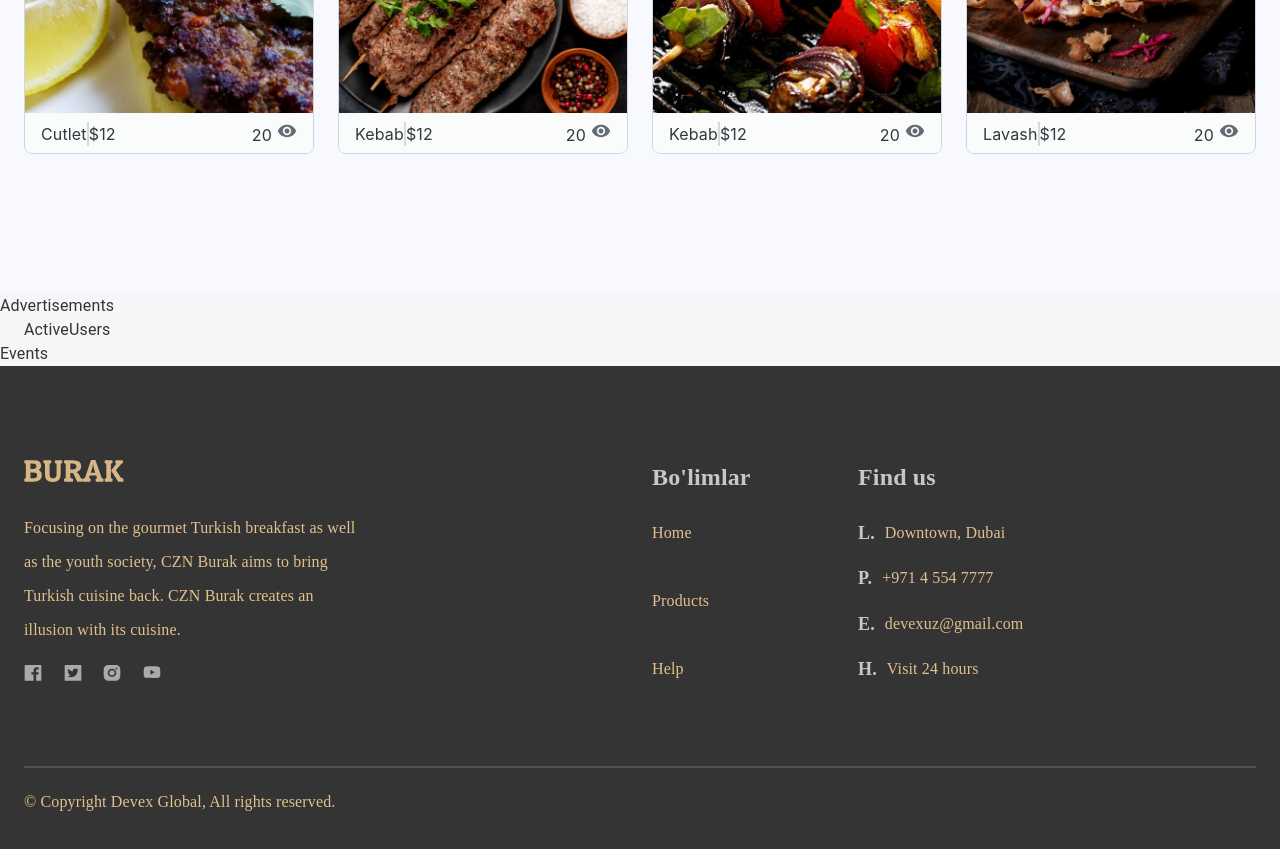
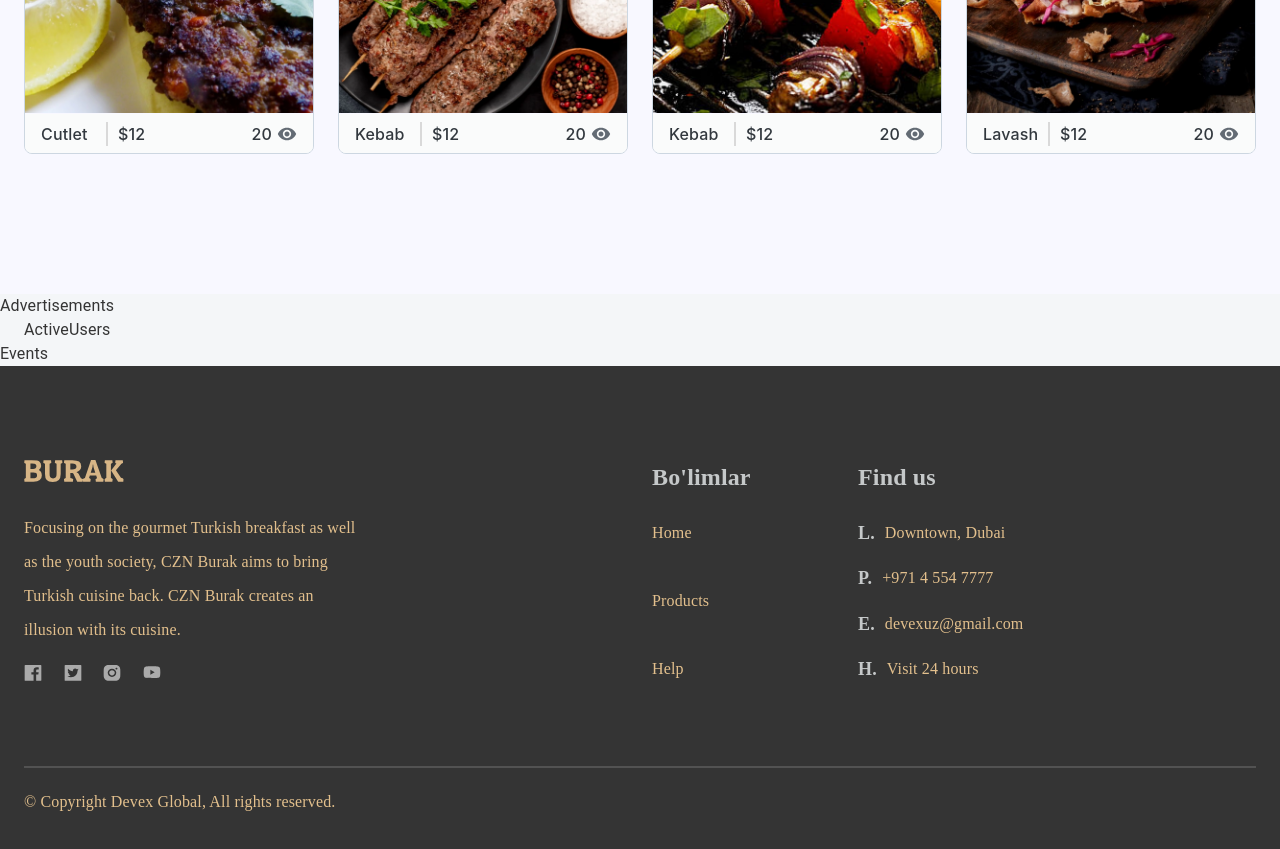
Before and after one commit to balumaqsud/burak-react-frontend, a React (Create React App) app: page / in a window 1280 px wide. Shown: the part 1900-2749 px from the top of the page. Built offline with nearby package versions, Linux system fonts and the light colour scheme.

Commit message:
fix: new dishes sectional component css updated

```diff
--- a/src/css/home.css
+++ b/src/css/home.css
@@ -172,3 +172,26 @@
   justify-content: space-between;
   align-items: center;
 }
+
+.homepage .new-products-frame .product-detail .title {
+  width: 65px;
+  font-weight: 500;
+}
+
+.homepage .new-products-frame .product-detail .price {
+  margin-left: 10px;
+  width: 20px;
+  font-weight: 500;
+}
+
+.homepage .new-products-frame .product-detail .divider {
+  margin: 0 10px 0 10px;
+  width: 2px;
+  background-color: #d9d9d9;
+}
+
+.homepage .new-products-frame .product-detail .views {
+  display: flex;
+  align-items: center;
+  font-weight: 500;
+}
```
